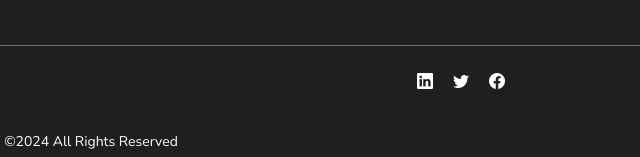
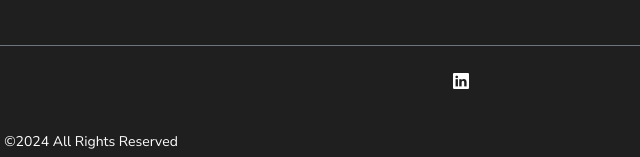
Before and after one commit to iasssy/iasssy.github.io, a plain HTML site: page index.html in a window 1280 px wide. Shown: the part 1542-1699 px from the top of the page, 549-1189 px from the left. Drawn offline with nearby package versions, Linux system fonts and the light colour scheme; a web font is replaced by a local one.

Commit message:
updated linkedin

```diff
--- a/load/footer.html
+++ b/load/footer.html
@@ -4,19 +4,21 @@
       <div class="col-12 col-md-4">
         <div class="d-flex align-items-center">
           <a class="navbar-brand d-flex align-items-center" href="index.html">
-                  <img src="images/logo.svg" alt="Logo" class="logo">
+            <img src="images/logo.svg" alt="Logo" class="logo" />
           </a>
           <h3 class="ms-2">Iana Setrakova</h3>
         </div>
         <p>Full-stack developer</p>
       </div>
-          <div class="col-7 col-md-4 d-md-flex justify-content-center align-items-end">
+      <div
+        class="col-7 col-md-4 d-md-flex justify-content-center align-items-end"
+      >
         <small>&copy;2024 All Rights Reserved</small>
       </div>
       <div class="social col-5 col-md-4 d-flex justify-content-center">
-              <a href="#"><i class="bi bi-linkedin"></i></a>
-              <a href="#"><i class="bi bi-twitter"></i></a>
-              <a href="#"><i class="bi bi-facebook"></i></a>
+        <a href="https://www.linkedin.com/in/iana-setrakova/"
+          ><i class="bi bi-linkedin"></i
+        ></a>
       </div>
     </div>
   </div>
```
Also changed, not shown: images/Untitled.png (added). Lines whose indentation alone changed are shown as unchanged.
